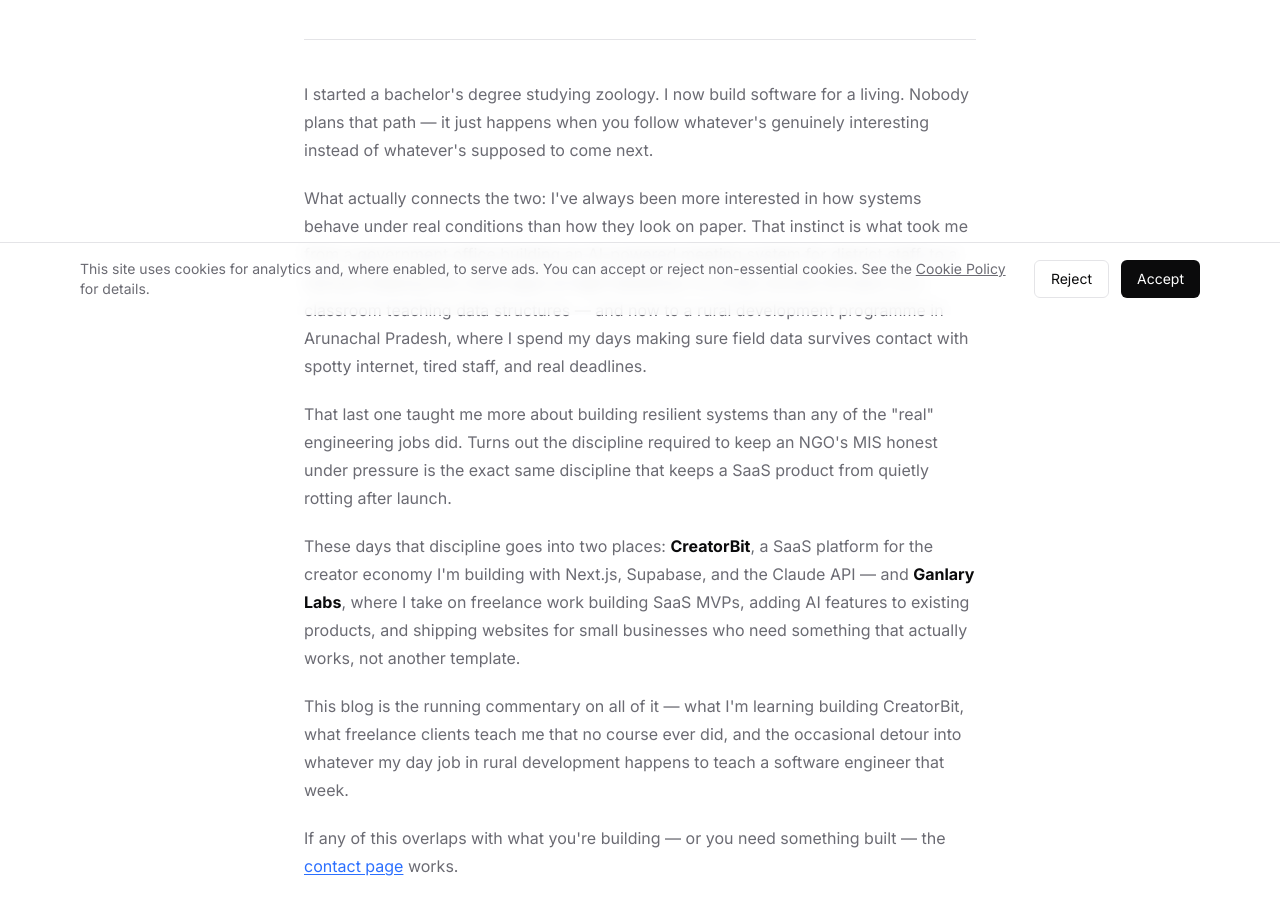
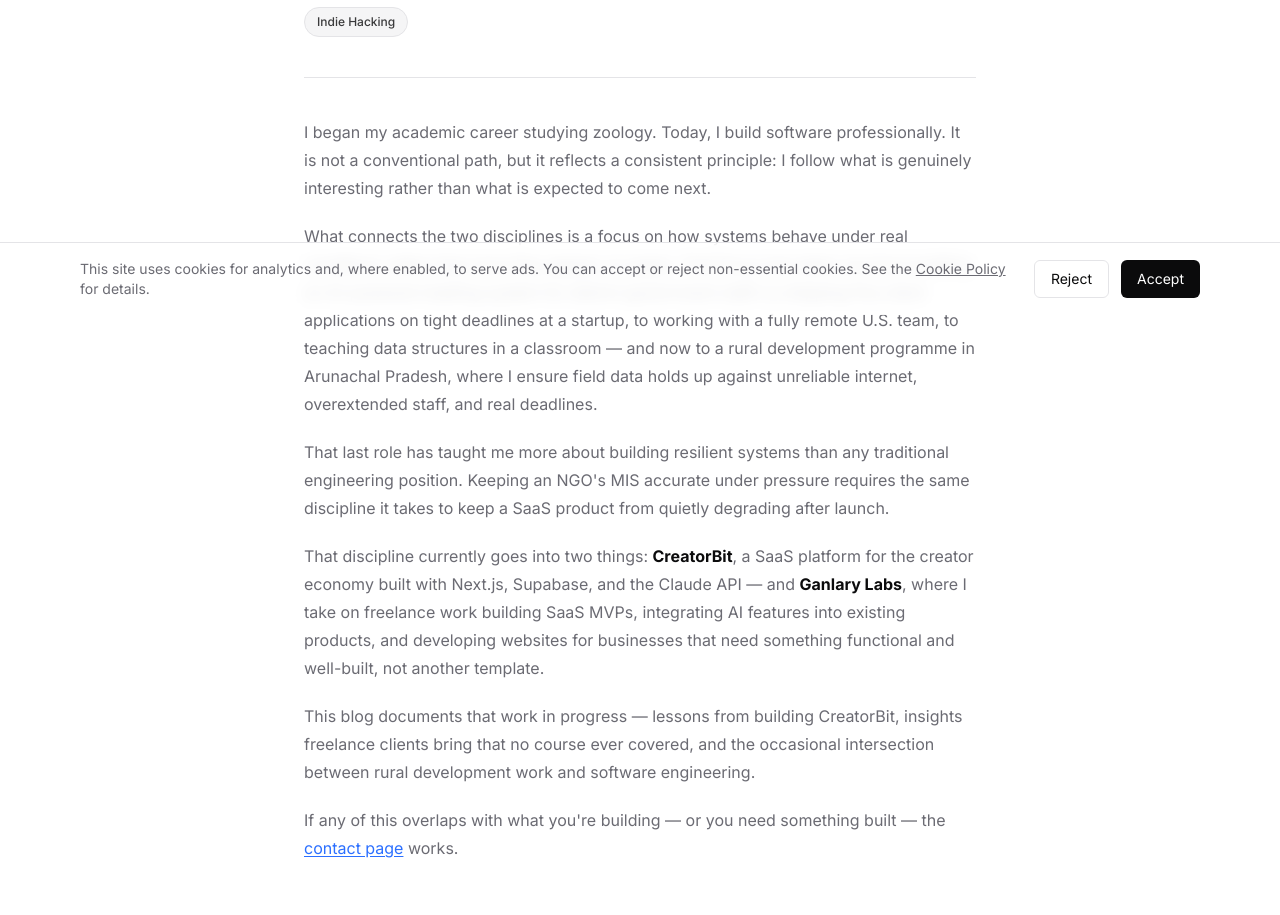
Before and after one commit to JenariusGanlary/jenariusganlary, a Next.js app: page /about in a window 1280 px wide. Shown: the part 485-1400 px from the top of the page. Built offline with nearby package versions, Linux system fonts and the light colour scheme.

Commit message:
Add Java/Spring Boot to skills, tighten About page copy

```diff
--- a/app/about/page.tsx
+++ b/app/about/page.tsx
@@ -18,6 +18,7 @@
 
 const skills = [
   "Next.js", "React", "TypeScript", "Node.js", "Supabase",
+  "Java", "Spring Boot",
   "Claude API", "SaaS Development", "SaaS Architecture",
   "MIS & Data Systems", "Artificial Intelligence", "Startups", "Indie Hacking",
 ];
@@ -109,44 +110,43 @@
 
       <div className="prose-body text-mute space-y-5">
         <p>
-          I started a bachelor&apos;s degree studying zoology. I now build
-          software for a living. Nobody plans that path — it just happens
-          when you follow whatever&apos;s genuinely interesting instead of
-          whatever&apos;s supposed to come next.
+          I began my academic career studying zoology. Today, I build
+          software professionally. It is not a conventional path, but it
+          reflects a consistent principle: I follow what is genuinely
+          interesting rather than what is expected to come next.
         </p>
         <p>
-          What actually connects the two: I&apos;ve always been more interested
-          in how systems behave under real conditions than how they look on
-          paper. That instinct is what took me from a government office
-          building an AI-powered meeting system for district staff, to a
-          startup shipping five client apps on tight deadlines, to a fully
-          remote US team, to a classroom teaching data structures — and now
-          to a rural development programme in Arunachal Pradesh, where I
-          spend my days making sure field data survives contact with spotty
-          internet, tired staff, and real deadlines.
+          What connects the two disciplines is a focus on how systems
+          behave under real conditions rather than how they appear on
+          paper. That focus has taken me from building an AI-powered
+          meeting system for district government staff, to shipping five
+          client applications on tight deadlines at a startup, to working
+          with a fully remote U.S. team, to teaching data structures in a
+          classroom — and now to a rural development programme in
+          Arunachal Pradesh, where I ensure field data holds up against
+          unreliable internet, overextended staff, and real deadlines.
         </p>
         <p>
-          That last one taught me more about building resilient systems
-          than any of the &quot;real&quot; engineering jobs did. Turns out the
-          discipline required to keep an NGO&apos;s MIS honest under pressure is
-          the exact same discipline that keeps a SaaS product from quietly
-          rotting after launch.
+          That last role has taught me more about building resilient
+          systems than any traditional engineering position. Keeping an
+          NGO&apos;s MIS accurate under pressure requires the same discipline
+          it takes to keep a SaaS product from quietly degrading after
+          launch.
         </p>
         <p>
-          These days that discipline goes into two places: <strong className="text-foreground">CreatorBit</strong>,
-          a SaaS platform for the creator economy I&apos;m building with Next.js,
+          That discipline currently goes into two things: <strong className="text-foreground">CreatorBit</strong>,
+          a SaaS platform for the creator economy built with Next.js,
           Supabase, and the Claude API — and <strong className="text-foreground">Ganlary Labs</strong>,
-          where I take on freelance work building SaaS MVPs, adding AI
-          features to existing products, and shipping websites for small
-          businesses who need something that actually works, not another
-          template.
+          where I take on freelance work building SaaS MVPs, integrating AI
+          features into existing products, and developing websites for
+          businesses that need something functional and well-built, not
+          another template.
         </p>
         <p>
-          This blog is the running commentary on all of it — what I&apos;m
-          learning building CreatorBit, what freelance clients teach me
-          that no course ever did, and the occasional detour into whatever
-          my day job in rural development happens to teach a software
-          engineer that week.
+          This blog documents that work in progress — lessons from building
+          CreatorBit, insights freelance clients bring that no course ever
+          covered, and the occasional intersection between rural
+          development work and software engineering.
         </p>
         <p>
           If any of this overlaps with what you&apos;re building — or you need
```
